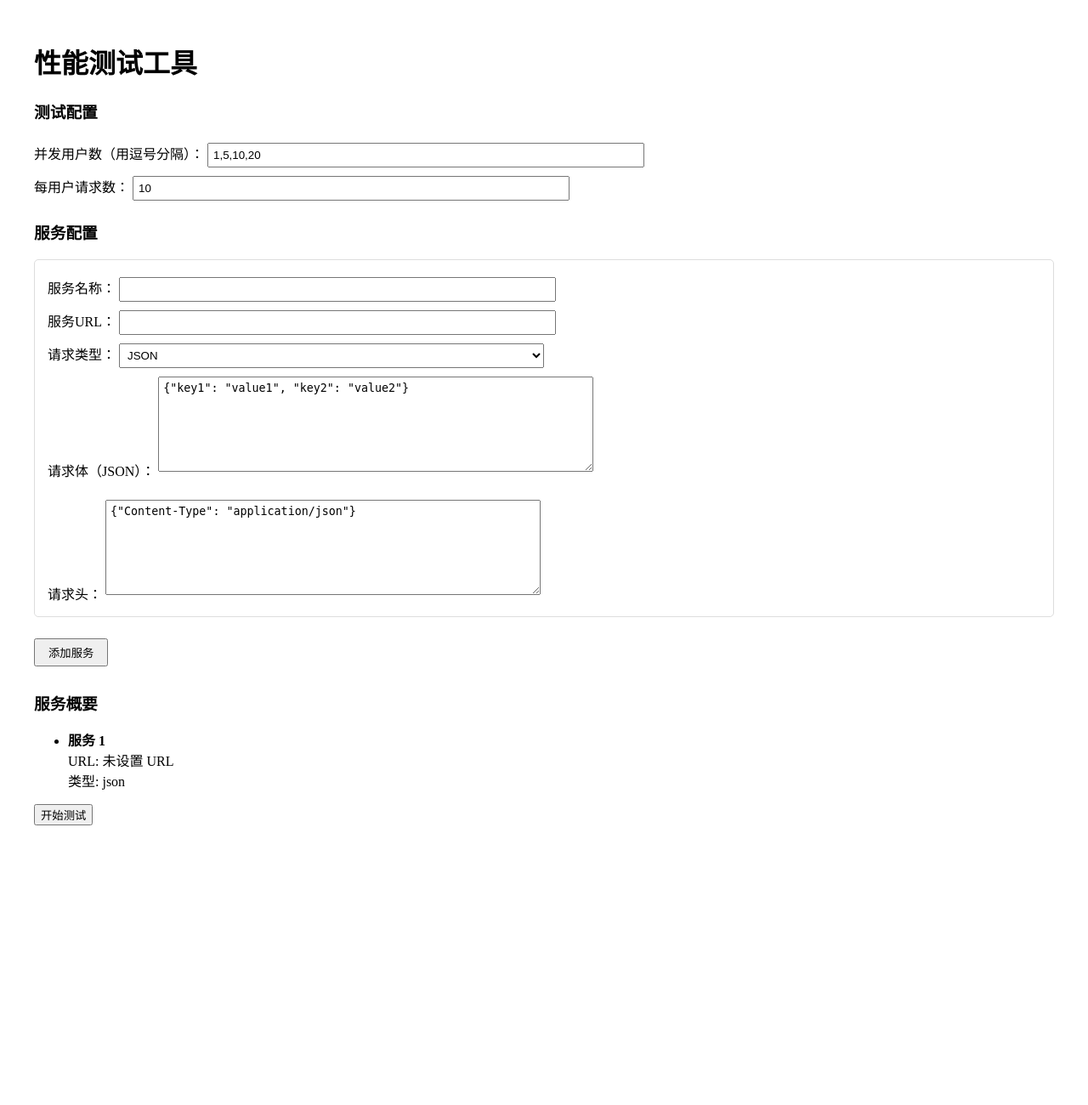
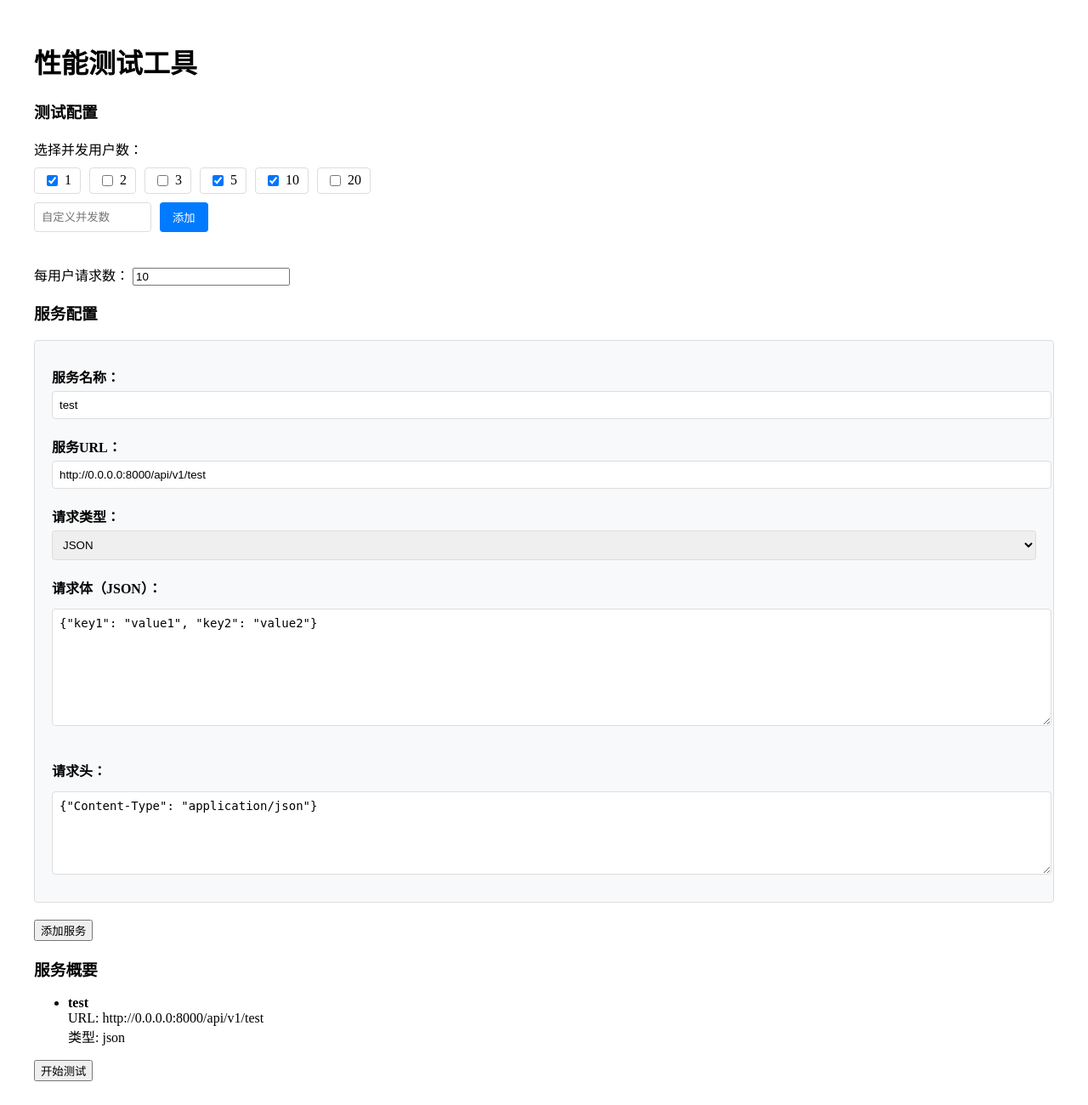
Before and after one commit to young-955/perf-tool, a Flask app: page / in a window 1280 px wide. Shown: the whole page at 85% size. Before the commit the page ends 971 px from the top, so only its background shows below. Run offline with Flask 3, Linux system fonts and the light colour scheme.

Commit message:
调整页面展示效果

```diff
--- a/network/server.py
+++ b/network/server.py
@@ -1,4 +1,4 @@
-from flask import Flask, render_template, request, jsonify, send_file
+from flask import Flask, render_template, request, jsonify, send_file, send_from_directory
 import os
 from werkzeug.utils import secure_filename
 from core.load_tester import LoadTester, save_comparison_results_to_csv, analyze_results
@@ -22,6 +22,16 @@ os.makedirs(app.config['UPLOAD_FOLDER'], exist_ok=True)
 def index():
     return render_template('index.html')
 
+@app.route('/results/<path:filename>')
+def serve_results(filename):
+    results_dir = os.path.join(os.path.dirname(__file__), 'results')  # 修改为正确的结果目录路径
+    logger.info(f"Serving results file: {filename} from {results_dir}")
+    try:
+        return send_from_directory(results_dir, filename)
+    except Exception as e:
+        logger.error(f"Error serving file {filename}: {str(e)}")
+        return jsonify({'error': 'File not found'}), 404
+
 @app.route('/api/test', methods=['POST'])
 def run_test():
     try:
@@ -33,13 +43,16 @@ def run_test():
 
         # 处理上传的图片
         for service in config['services']:
-            if service['request_type'] == 'image' and 'image_path' in service:
-                file = request.files.get(service['image_path'])
-                if file:
-                    filename = secure_filename(file.filename)
-                    filepath = os.path.join(app.config['UPLOAD_FOLDER'], filename)
-                    file.save(filepath)
-                    service['image_path'] = filepath
+            if service.get('request_type') == 'image' and service.get('image_path'):
+                # 获取图片文件名而不是整个字典
+                image_path = service['image_path']
+                if isinstance(image_path, str):  # 确保是字符串
+                    file = request.files.get(image_path)
+                    if file:
+                        filename = secure_filename(file.filename)
+                        filepath = os.path.join(app.config['UPLOAD_FOLDER'], filename)
+                        file.save(filepath)
+                        service['image_path'] = filepath
 
         # 运行测试
         results = run_load_tests(config)
@@ -107,10 +120,14 @@ def run_load_tests(config):
 
     # 使用已有方法保存结果并生成图表
     filename = save_comparison_results_to_csv(all_results)
-    analyze_results(filename)
+    qps_path, response_path = analyze_results(filename)
 
-    # 返回格式化的结果给前端
-    return format_results([service_results], config['concurrent_users'])
+    # 修改返回的URL格式，使用相对路径
+    formatted_results = format_results([service_results], config['concurrent_users'])
+    formatted_results['qps_plot_url'] = f'/results/qps_comparison.png'
+    formatted_results['response_plot_url'] = f'/results/response_time_comparison.png'
+
+    return formatted_results
 
 def format_results(all_results, concurrent_users):
     # 格式化结果用于前端显示
--- a/network/static/css/style.css
+++ b/network/static/css/style.css
@@ -1,42 +1,158 @@
+/* 原有的样式保持不变 */
 .container {
     max-width: 1200px;
     margin: 0 auto;
     padding: 20px;
 }
 
-.service-config {
-    border: 1px solid #ddd;
-    padding: 15px;
-    margin-bottom: 15px;
-    border-radius: 5px;
+.charts-container {
+    display: flex;
+    justify-content: space-between;
+    gap: 20px;
+    margin: 20px 0;
 }
 
-.add-service-btn {
-    margin: 10px 0;
-    padding: 5px 15px;
+.chart-box {
+    flex: 1;
+    min-width: 0;
 }
 
-.remove-service {
+.chart-box img {
+    width: 100%;
+    height: auto;
+    border: 1px solid #ddd;
+    border-radius: 4px;
+    padding: 5px;
+    box-sizing: border-box;
+}
+
+.dynamic-charts {
+    width: 100%;
+}
+
+.dynamic-charts canvas {
+    width: 100% !important;
+    margin-bottom: 10px;
+    border: 1px solid #ddd;
+    border-radius: 4px;
+    padding: 5px;
+    box-sizing: border-box;
+}
+
+#results button {
+    display: block;
+    margin: 20px auto;
+    padding: 10px 20px;
+    border-radius: 4px;
+}
+
+/* 新增的样式 */
+.json-config textarea.request-body {
+    width: 100%;
+    min-height: 120px;
+    padding: 8px;
+    margin: 8px 0;
+    font-family: monospace;
+    font-size: 14px;
+    border: 1px solid #ddd;
+    border-radius: 4px;
+    resize: vertical;
+}
+
+.service-config textarea.headers {
+    width: 100%;
+    min-height: 80px;
+    padding: 8px;
+    margin: 8px 0;
+    font-family: monospace;
+    font-size: 14px;
+    border: 1px solid #ddd;
+    border-radius: 4px;
+    resize: vertical;
+}
+
+.service-config {
+    background: #f8f9fa;
+    padding: 20px;
+    margin-bottom: 20px;
+    border: 1px solid #ddd;
+    border-radius: 4px;
+}
+
+.service-config label {
+    display: block;
+    margin: 10px 0 5px;
+    font-weight: bold;
+}
+
+.service-config input[type="text"] {
+    width: 100%;
+    padding: 8px;
+    margin-bottom: 10px;
+    border: 1px solid #ddd;
+    border-radius: 4px;
+}
+
+.service-config select {
+    width: 100%;
+    padding: 8px;
+    margin-bottom: 10px;
+    border: 1px solid #ddd;
+    border-radius: 4px;
+}
+
+/* 并发用户数配置样式 */
+.concurrent-users-config {
+    margin-bottom: 20px;
+}
+
+.concurrent-select {
     margin-top: 10px;
+}
+
+.checkbox-group {
+    display: flex;
+    flex-wrap: wrap;
+    gap: 10px;
+    margin-bottom: 10px;
+}
+
+.checkbox-group label {
+    display: flex;
+    align-items: center;
+    gap: 5px;
     padding: 5px 10px;
-    background-color: #ff4444;
-    color: white;
-    border: none;
-    border-radius: 3px;
+    border: 1px solid #ddd;
+    border-radius: 4px;
     cursor: pointer;
 }
 
-input, select, textarea {
-    margin: 5px 0;
-    padding: 5px;
-    width: 100%;
-    max-width: 500px;
+.checkbox-group label:hover {
+    background-color: #f8f9fa;
 }
 
-textarea {
-    height: 100px;
+.custom-concurrent {
+    display: flex;
+    gap: 10px;
+    margin-top: 10px;
 }
 
-button {
+.custom-concurrent input {
+    width: 120px;
+    padding: 8px;
+    border: 1px solid #ddd;
+    border-radius: 4px;
+}
+
+.custom-concurrent button {
+    padding: 8px 15px;
+    background-color: #007bff;
+    color: white;
+    border: none;
+    border-radius: 4px;
     cursor: pointer;
 }
+
+.custom-concurrent button:hover {
+    background-color: #0056b3;
+}
--- a/network/static/js/main.js
+++ b/network/static/js/main.js
@@ -1,4 +1,50 @@
 let serviceCount = 0;
+let qpsChartInstance = null;
+let responseTimeChartInstance = null;
+
+// 添加获取并发用户数的新方法
+function getConcurrentUsers() {
+    const checkedValues = Array.from(document.querySelectorAll('.concurrent-checkbox:checked'))
+        .map(checkbox => parseInt(checkbox.value))
+        .sort((a, b) => a - b);
+    return checkedValues;
+}
+
+// 添加自定义并发数的方法
+function addCustomConcurrent() {
+    const customInput = document.getElementById('custom-concurrent');
+    const value = parseInt(customInput.value);
+
+    if (isNaN(value) || value <= 0) {
+        alert('请输入有效的并发数（大于0的整数）');
+        return;
+    }
+
+    // 检查是否已存在
+    const existingCheckboxes = document.querySelectorAll('.concurrent-checkbox');
+    for (const checkbox of existingCheckboxes) {
+        if (parseInt(checkbox.value) === value) {
+            alert('该并发数已存在');
+            return;
+        }
+    }
+
+    // 创建新的复选框
+    const checkboxGroup = document.querySelector('.checkbox-group');
+    const label = document.createElement('label');
+    const checkbox = document.createElement('input');
+    checkbox.type = 'checkbox';
+    checkbox.className = 'concurrent-checkbox';
+    checkbox.value = value;
+    checkbox.checked = true;
+
+    label.appendChild(checkbox);
+    label.appendChild(document.createTextNode(` ${value}`));
+    checkboxGroup.appendChild(label);
+
+    // 清空输入框
+    customInput.value = '';
+}
 
 function addService() {
     serviceCount++;
@@ -9,8 +55,25 @@ function addService() {
     // 清空新服务的输入值
     newService.querySelector('.service-name').value = '';
     newService.querySelector('.service-url').value = '';
+
+    // 重置请求类型为 JSON
+    const requestTypeSelect = newService.querySelector('.request-type');
+    requestTypeSelect.value = 'json';
+
+    // 重置并显示 JSON 配置，隐藏图片配置
+    const jsonConfig = newService.querySelector('.json-config');
+    const imageConfig = newService.querySelector('.image-config');
+    jsonConfig.style.display = 'block';
+    imageConfig.style.display = 'none';
+
+    // 重置 JSON 请求体
     newService.querySelector('.request-body').value = '{"key1": "value1", "key2": "value2"}';
+    // 重置请求头
     newService.querySelector('.headers').value = '{"Content-Type": "application/json"}';
+
+    // 清空图片文件输入
+    const imageFileInput = newService.querySelector('.image-file');
+    imageFileInput.value = '';
 
     // 添加删除按钮
     const removeButton = document.createElement('button');
@@ -23,7 +86,7 @@ function addService() {
     newService.appendChild(removeButton);
 
     // 添加事件监听器
-    newService.querySelector('.request-type').addEventListener('change', function(e) {
+    requestTypeSelect.addEventListener('change', function(e) {
         toggleRequestConfig(e.target);
     });
 
@@ -59,6 +122,7 @@ function updateServiceSummary() {
 }
 
 async function startTest() {
+    try {
         const config = getConfig();
 
         // 验证配置
@@ -67,11 +131,20 @@ async function startTest() {
             return;
         }
 
+        if (config.concurrent_users.length === 0) {
+            alert('请至少选择一个并发用户数');
+            return;
+        }
+
         for (const service of config.services) {
             if (!service.name || !service.url) {
                 alert('请填写所有服务的名称和 URL');
                 return;
             }
+        }
+    } catch (error) {
+        alert(error.message);
+        return;
     }
 
     // 显示状态区域
@@ -154,63 +227,178 @@ function getConfig() {
         services.push(service);
     });
 
+    const concurrentUsers = getConcurrentUsers();
+    if (concurrentUsers.length === 0) {
+        throw new Error('请至少选择一个并发用户数');
+    }
+
     return {
         services: services,
-        concurrent_users: document.getElementById('concurrent_users').value.split(',').map(Number),
+        concurrent_users: concurrentUsers,
         requests_per_user: parseInt(document.getElementById('requests_per_user').value)
     };
 }
 
+function destroyCharts() {
+    try {
+        // 销毁 QPS 图表
+        if (qpsChartInstance) {
+            qpsChartInstance.destroy();
+            qpsChartInstance = null;
+        }
+
+        // 销毁响应时间图表
+        if (responseTimeChartInstance) {
+            responseTimeChartInstance.destroy();
+            responseTimeChartInstance = null;
+        }
+    } catch (error) {
+        console.error('销毁图表时出错:', error);
+    }
+}
+
 function displayResults(results) {
-    document.getElementById('results').style.display = 'block';
+    const resultsDiv = document.getElementById('results');
+    resultsDiv.style.display = 'block';
 
-    // 显示图表
-    displayCharts(results);
+    // 更新图表
+    const qpsChart = document.getElementById('qpsChart');
+    const responseTimeChart = document.getElementById('responseTimeChart');
 
-    // 显示表格
-    displayTable(results);
+    if (results.qps_plot_url) {
+        qpsChart.src = results.qps_plot_url;
+        qpsChart.style.display = 'block';
+
+        // 添加错误处理
+        qpsChart.onerror = function() {
+            console.error('Failed to load QPS chart');
+            this.style.display = 'none';
+        };
+    }
+
+    if (results.response_plot_url) {
+        responseTimeChart.src = results.response_plot_url;
+        responseTimeChart.style.display = 'block';
+
+        // 添加错误处理
+        responseTimeChart.onerror = function() {
+            console.error('Failed to load Response Time chart');
+            this.style.display = 'none';
+        };
+    }
 }
 
 function displayCharts(results) {
-    // QPS图表
-    new Chart(document.getElementById('qpsChart'), {
+    try {
+        // 确保图表已被销毁
+        destroyCharts();
+
+        // 获取画布元素
+        const qpsCanvas = document.getElementById('qpsChart');
+        const responseTimeCanvas = document.getElementById('responseTimeChart');
+
+        // 重新创建画布
+        qpsCanvas.getContext('2d').clearRect(0, 0, qpsCanvas.width, qpsCanvas.height);
+        responseTimeCanvas.getContext('2d').clearRect(0, 0, responseTimeCanvas.width, responseTimeCanvas.height);
+
+        // 创建 QPS 图表
+        qpsChartInstance = new Chart(qpsCanvas, {
             type: 'line',
             data: {
                 labels: results.concurrent_users,
                 datasets: results.services.map(service => ({
                     label: service.name,
                     data: service.qps,
-                fill: false
+                    fill: false,
+                    borderColor: getRandomColor(),
+                    tension: 0.1
                 }))
             },
             options: {
                 responsive: true,
+                plugins: {
                     title: {
                         display: true,
                         text: 'QPS对比'
+                    },
+                    legend: {
+                        display: true,
+                        position: 'top'
+                    }
+                },
+                scales: {
+                    y: {
+                        beginAtZero: true,
+                        title: {
+                            display: true,
+                            text: 'QPS'
+                        }
+                    },
+                    x: {
+                        title: {
+                            display: true,
+                            text: '并发用户数'
+                        }
+                    }
                 }
             }
         });
 
-    // 响应时间图表
-    new Chart(document.getElementById('responseTimeChart'), {
+        // 创建响应时间图表
+        responseTimeChartInstance = new Chart(responseTimeCanvas, {
             type: 'line',
             data: {
                 labels: results.concurrent_users,
                 datasets: results.services.map(service => ({
                     label: service.name,
                     data: service.response_times,
-                fill: false
+                    fill: false,
+                    borderColor: getRandomColor(),
+                    tension: 0.1
                 }))
             },
             options: {
                 responsive: true,
+                plugins: {
                     title: {
                         display: true,
                         text: '平均响应时间对比'
+                    },
+                    legend: {
+                        display: true,
+                        position: 'top'
+                    }
+                },
+                scales: {
+                    y: {
+                        beginAtZero: true,
+                        title: {
+                            display: true,
+                            text: '响应时间(秒)'
+                        }
+                    },
+                    x: {
+                        title: {
+                            display: true,
+                            text: '并发用户数'
+                        }
+                    }
                 }
             }
         });
+    } catch (error) {
+        console.error('创建图表时出错:', error);
+    }
+}
+
+// 添加辅助函数生成随机颜色
+function getRandomColor() {
+    const letters = '0123456789ABCDEF';
+    let color = '#';
+    for (let i = 0; i < 6; i++) {
+        color += letters[Math.floor(Math.random() * 16)];
+    }
+    return color;
 }
 
 function displayTable(results) {
@@ -220,8 +408,23 @@ function displayTable(results) {
 }
 
 function downloadResults() {
-    // 触发服务器端的文件下载
-    window.location.href = '/api/download-results';
+    // 触发服务器端的文件下载，但不重新加载页面
+    fetch('/api/download-results')
+        .then(response => response.blob())
+        .then(blob => {
+            const url = window.URL.createObjectURL(blob);
+            const a = document.createElement('a');
+            a.href = url;
+            a.download = 'test_results.csv';
+            document.body.appendChild(a);
+            a.click();
+            window.URL.revokeObjectURL(url);
+            document.body.removeChild(a);
+        })
+        .catch(error => {
+            console.error('下载失败:', error);
+            alert('下载失败: ' + error.message);
+        });
 }
 
 // 初始化
@@ -234,3 +437,21 @@ document.addEventListener('DOMContentLoaded', function() {
     // 更新服务概要
     updateServiceSummary();
 });
+
+// 在页面加载完成时初始化
+document.addEventListener('DOMContentLoaded', function() {
+    // 默认选中一些并发数
+    document.querySelectorAll('.concurrent-checkbox').forEach(checkbox => {
+        if (['1', '5', '10'].includes(checkbox.value)) {
+            checkbox.checked = true;
+        }
+    });
+
+    // 为初始的服务配置添加请求类型变更监听器
+    document.querySelector('.request-type').addEventListener('change', function(e) {
+        toggleRequestConfig(e.target);
+    });
+
+    // 更新服务概要
+    updateServiceSummary();
+});
--- a/network/templates/index.html
+++ b/network/templates/index.html
@@ -11,8 +11,23 @@
         <!-- 测试配置部分 -->
         <div class="test-config">
             <h3>测试配置</h3>
-            <label>并发用户数（用逗号分隔）：</label>
-            <input type="text" id="concurrent_users" value="1,5,10,20">
+            <div class="concurrent-users-config">
+                <label>选择并发用户数：</label>
+                <div class="concurrent-select">
+                    <div class="checkbox-group">
+                        <label><input type="checkbox" class="concurrent-checkbox" value="1"> 1</label>
+                        <label><input type="checkbox" class="concurrent-checkbox" value="2"> 2</label>
+                        <label><input type="checkbox" class="concurrent-checkbox" value="3"> 3</label>
+                        <label><input type="checkbox" class="concurrent-checkbox" value="5"> 5</label>
+                        <label><input type="checkbox" class="concurrent-checkbox" value="10"> 10</label>
+                        <label><input type="checkbox" class="concurrent-checkbox" value="20"> 20</label>
+                    </div>
+                    <div class="custom-concurrent">
+                        <input type="number" id="custom-concurrent" placeholder="自定义并发数">
+                        <button onclick="addCustomConcurrent()">添加</button>
+                    </div>
+                </div>
+            </div>
             <br>
             <label>每用户请求数：</label>
             <input type="number" id="requests_per_user" value="10">
@@ -25,10 +40,10 @@
                 <!-- 初始的服务配置表单 -->
                 <div class="service-config">
                     <label>服务名称：</label>
-                    <input type="text" class="service-name">
+                    <input type="text" class="service-name" value="test">
                     <br>
                     <label>服务URL：</label>
-                    <input type="text" class="service-url">
+                    <input type="text" class="service-url" value="http://0.0.0.0:8000/api/v1/test">
                     <br>
                     <label>请求类型：</label>
                     <select class="request-type">
@@ -75,8 +90,16 @@
         <!-- 测试结果 -->
         <div id="results" style="display:none;">
             <h3>测试结果</h3>
-            <canvas id="qpsChart"></canvas>
-            <canvas id="responseTimeChart"></canvas>
+            <div class="charts-container">
+                <!-- QPS图表 -->
+                <div class="chart-box">
+                    <img id="qpsChart" src="" alt="QPS对比图表">
+                </div>
+                <!-- 响应时间图表 -->
+                <div class="chart-box">
+                    <img id="responseTimeChart" src="" alt="响应时间对比图表">
+                </div>
+            </div>
             <button onclick="downloadResults()">下载详细结果</button>
         </div>
     </div>
```
Also changed, not shown: network/core/analyse_plt.py (+58 -25 lines). Lines whose indentation alone changed are shown as unchanged.
